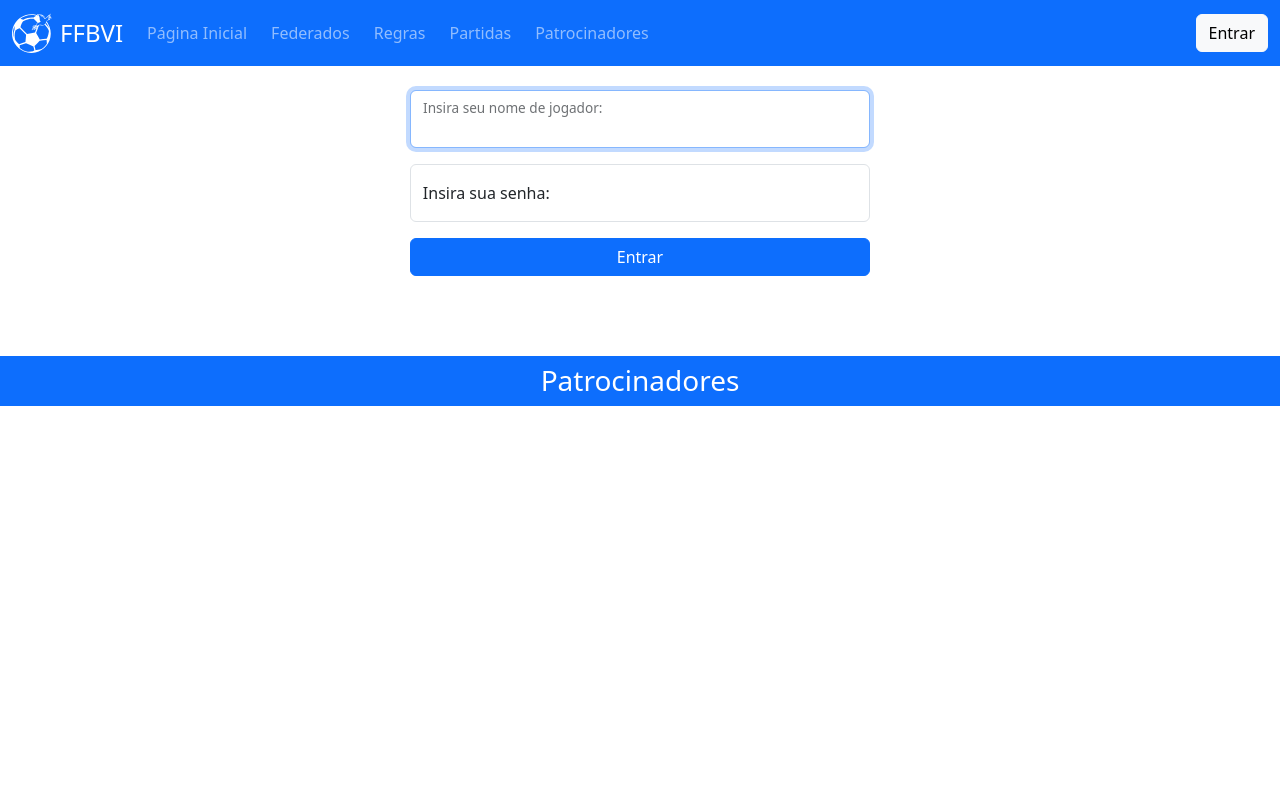
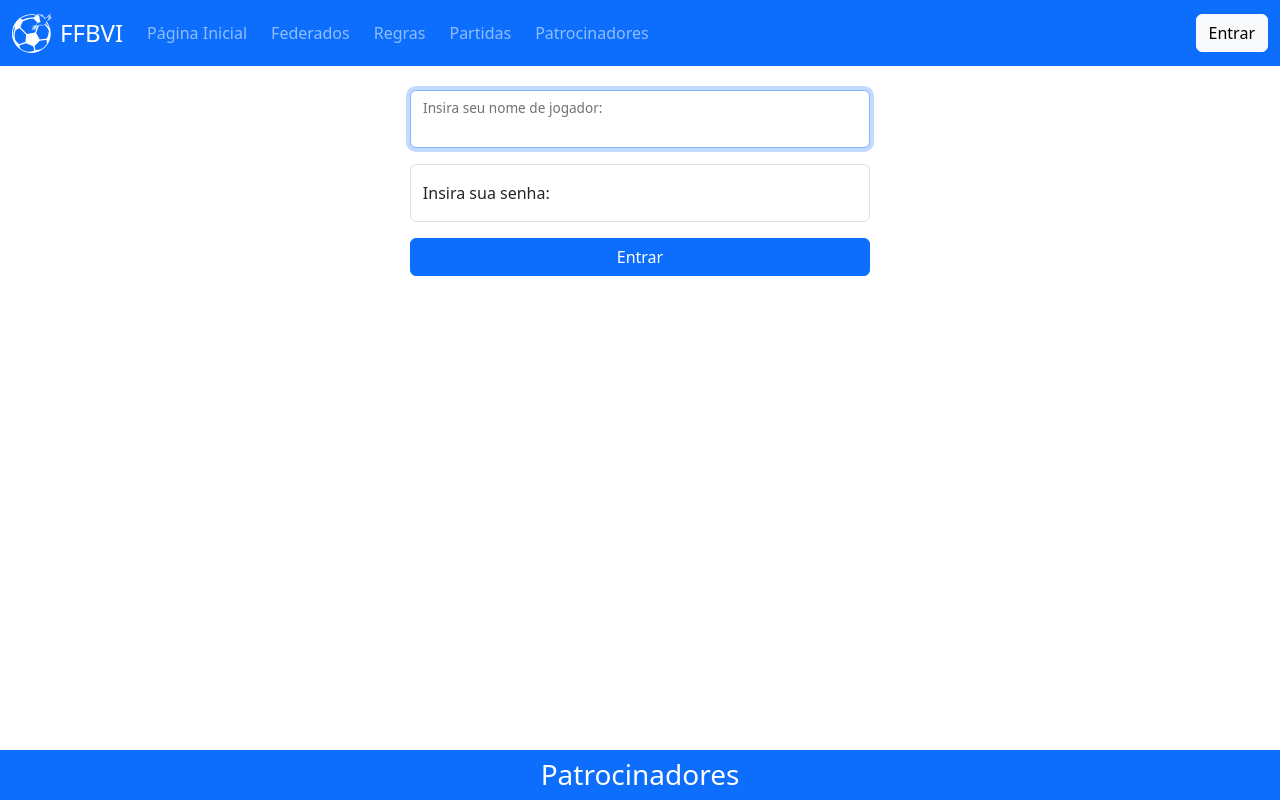
Before and after one commit to leon-rdo/FFBVI, a Django app: page /accounts/login/?next=/partidas/1/adicionar-convidado/novo in a window 1280 px wide. Run offline with Django 4.2, Linux system fonts and the light colour scheme; data that the repository does not hold is empty.

Commit message:
refactor: make footer be fixed at the bottom of the page

```diff
--- a/templates/base.html
+++ b/templates/base.html
@@ -36,6 +36,18 @@
   <meta name="twitter:url" content="http://ffbvi.pythonanywhere.com{% block twt_url %}{% endblock twt_url %}">
   <meta name="twitter:card" content="summary">
   <meta name="twitter:image" content="{% static 'main/images/FFBVI - OG Image.png' %}">
+  <style>
+        body {
+        margin: 0;
+        padding: 0;
+        display: flex;
+        flex-direction: column;
+        min-height: 100vh;
+      }
+      .content {
+        flex: 1;
+      }
+  </style>
 </head>
 
 <body>
@@ -134,11 +146,11 @@
     </nav>
   </header>
 
-  <main style="margin-bottom: 80px;">
+  <main class="content" style="margin-bottom: 5rem;">
     {% block content %}{% endblock content %}
   </main>
 
-  <footer>
+  <footer style="margin-top: auto;">
     <nav class="container-fluid bg-primary navbar-dark text-white py-2">
       <div class="row justify-content-center align-items-center g-2">
         <div class="col-12">
```
